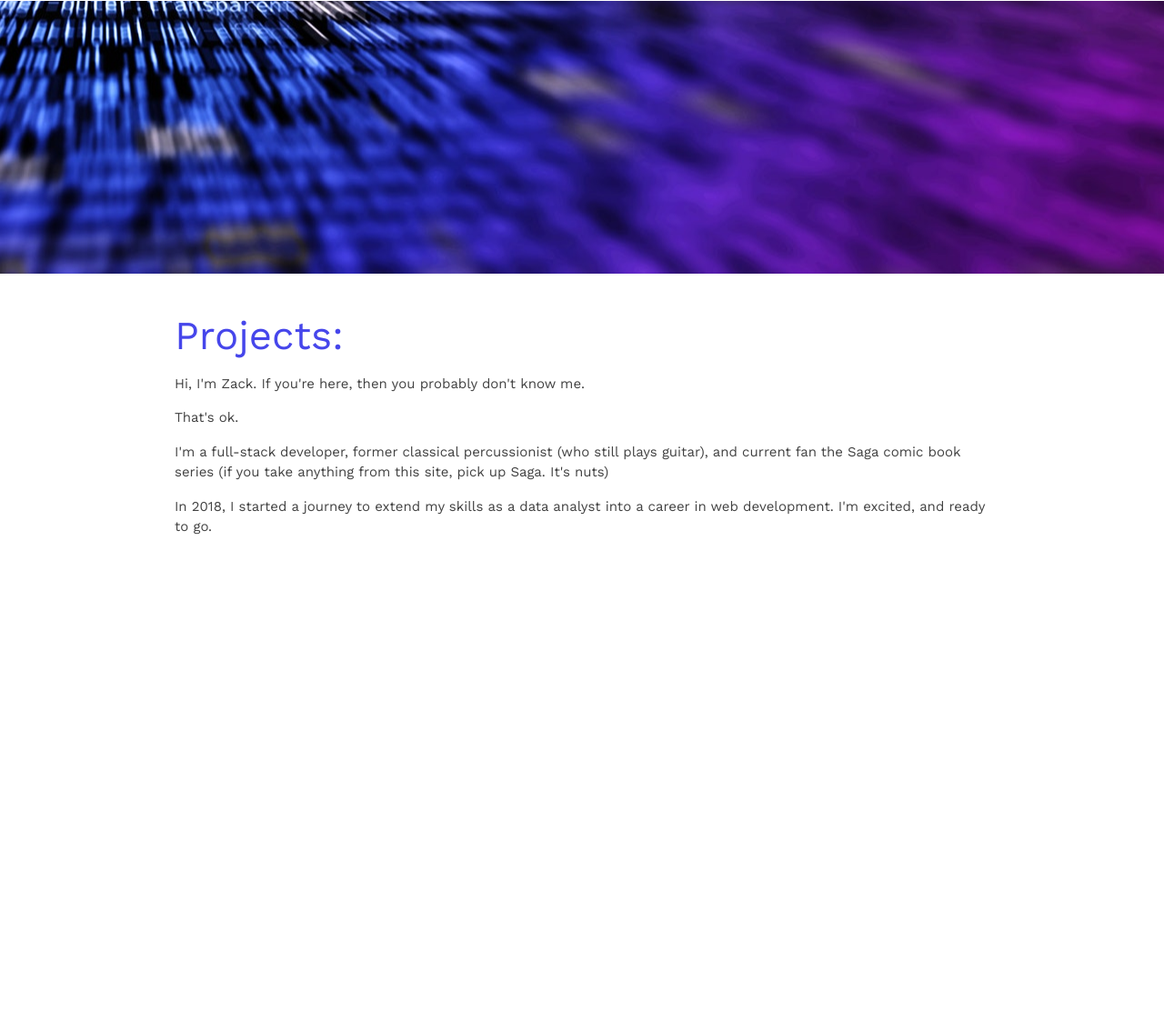
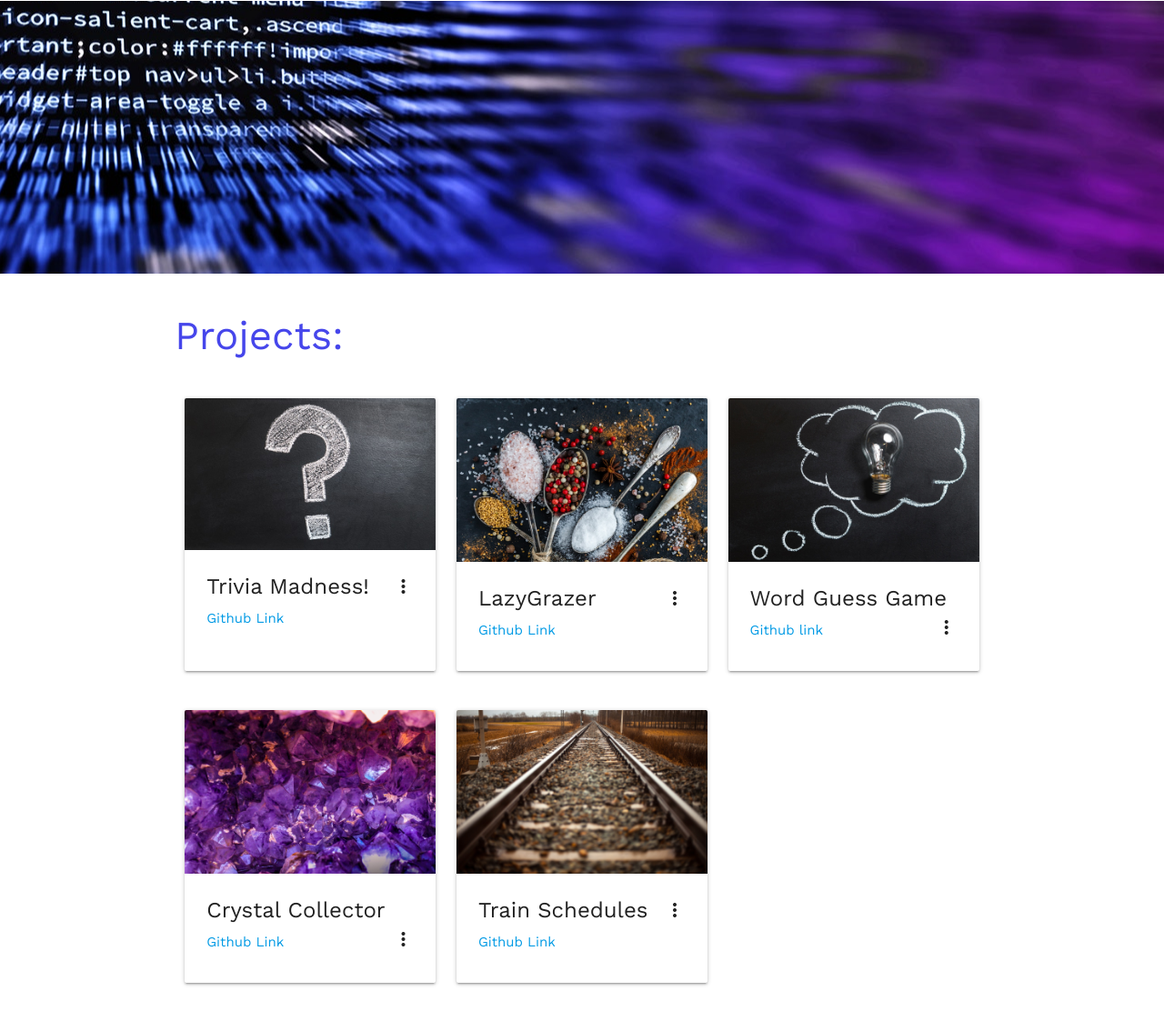
Before and after one commit to zgermain/ZMG_Portfolio, a plain HTML site: page index.html in a window 1280 px wide. Shown: the part 739-1862 px from the top of the page at 91% size. Before the commit the page ends 1380 px from the top, so only its background shows below. Drawn offline with nearby package versions, Linux system fonts and the light colour scheme; a web font is replaced by a local one.

Commit message:
added responsive projects section at bottom of site

```diff
--- a/assets/css/style.css
+++ b/assets/css/style.css
@@ -18,6 +18,8 @@ nav{
   background-color:  rgba(255, 255, 255, 0.281);
   color: black;
 }
+
+
 
 .btn{
   background-color:rgb(70, 70, 235);
--- a/index.html
+++ b/index.html
@@ -19,10 +19,10 @@
   <nav role="navigation">
     <div class="nav-wrapper container">
       <!-- <a id="logo-container" href="#" class="brand-logo">Logo</a> -->
-      <ul class="left">
+      <ul>
         <li>850.524.2781</li>
       </ul>
-      <ul class="left">
+      <ul>
         <li><a id="email" href="mailto:zack.germain@gmail.com">zack.germain@gmail.com</a></li>
       </ul>
 
@@ -36,7 +36,7 @@
       <div class = "row center">
         <a class="waves-effect waves-light btn" href="https://www.linkedin.com/in/zack-germain/" target="_blank">LinkedIN</a>
         <a class="waves-effect waves-light btn" href="https://github.com/zgermain" target="_blank">GitHub</a>
-        <a class="waves-effect waves-light btn" href="https://www.linkedin.com/in/zack-germain/" target="_blank">Résumé</a>
+        <a class="waves-effect waves-light btn" href="assets/Resume.pdf">Résumé</a>
       </div>
     </div>
   </div>
@@ -57,14 +57,101 @@
     <div class="parallax"><img src="assets/images/pexels-photo-97077.jpeg" alt="Unsplashed background img 2"></div>
 </div>
 
-<div class="section white">
-  <div class="row container">
+<div class="section white container">
+
+  <div class="row ">
     <h3 class="header">Projects:</h3>
-    <p class="grey-text text-darken-3 lighten-3">Hi, I'm Zack. If you're here, then you probably don't know me.</p>
-    <p class="grey-text text-darken-3 lighten-3">That's ok.</p>
-    <p class="grey-text text-darken-3 lighten-3">I'm a full-stack developer, former classical percussionist (who still plays guitar), and current fan the Saga comic book series (if you take anything from this site, pick up Saga. It's nuts)</p>
-    <p class="grey-text text-darken-3 lighten-3">In 2018, I started a journey to extend my skills as a data analyst into a career in web development. I'm excited, and ready to go.</p>
   </div>
+
+  <div class="row">
+
+    <div class = "col m4">
+      <div class="card small">
+          <div class="card-image waves-effect waves-block waves-light">
+            <img class="activator" src="assets/images/question-mark.jpeg">
+          </div>
+          <div class="card-content">
+            <span class="card-title activator grey-text text-darken-4">Trivia Madness!<i class="material-icons right">more_vert</i></span>
+            <p><a href="https://zgermain.github.io/TriviaGame/index.html" target = "blank">Github Link</a></p>
+          </div>
+          <div class="card-reveal">
+            <span class="card-title grey-text text-darken-4">Trivia Madness!<i class="material-icons right">close</i></span>
+            <p>A comic book trivia game with in game music and text to speech</p>
+          </div>
+        </div>
+    </div>
+
+    <div class = "col m4">
+      <div class="card small">
+          <div class="card-image waves-effect waves-block waves-light">
+            <img class="activator" src="assets/images/food.jpeg">
+          </div>
+          <div class="card-content">
+            <span class="card-title activator grey-text text-darken-4">LazyGrazer<i class="material-icons right">more_vert</i></span>
+            <p><a href="https://teampurple-bootcamp2019.github.io/LazyGrazer/">Github Link</a></p>
+          </div>
+          <div class="card-reveal">
+            <span class="card-title grey-text text-darken-4">LazyGrazer<i class="material-icons right">close</i></span>
+            <p>A group project using the Edamam and Youtube APIs that shows recipes and videos based on ingredients you have in your fridge</p>
+          </div>
+      </div>
+    </div>
+
+    <div class = "col m4">
+      <div class="card small">
+          <div class="card-image waves-effect waves-block waves-light">
+            <img class="activator" src="assets/images/idea.jpeg">
+          </div>
+          <div class="card-content">
+            <span class="card-title activator grey-text text-darken-4">Word Guess Game<i class="material-icons right">more_vert</i></span>
+            <p><a href="https://zgermain.github.io/Word_Guess_Game/">Github link</a></p>
+          </div>
+          <div class="card-reveal">
+            <span class="card-title grey-text text-darken-4">Word Guess Game<i class="material-icons right">close</i></span>
+            <p>It's hangman, but without the gore of hangman.</p>
+          </div>
+        </div>
+    </div>
+
+  </div>
+
+  <div class="row">
+
+      <div class = "col m4">
+        <div class="card small">
+            <div class="card-image waves-effect waves-block waves-light">
+              <img class="activator" src="assets/images/crystals.jpeg">
+            </div>
+            <div class="card-content">
+              <span class="card-title activator grey-text text-darken-4">Crystal Collector<i class="material-icons right">more_vert</i></span>
+              <p><a href="https://zgermain.github.io/unit-4-game/" target = "blank">Github Link</a></p>
+            </div>
+            <div class="card-reveal">
+              <span class="card-title grey-text text-darken-4">Crystal Collector<i class="material-icons right">close</i></span>
+              <p>Collect the right amount of crystals to win!</p>
+            </div>
+          </div>
+      </div>
+
+      <div class = "col m4">
+        <div class="card small">
+            <div class="card-image waves-effect waves-block waves-light">
+              <img class="activator" src="assets/images/rails-train-path-straight.jpg">
+            </div>
+            <div class="card-content">
+              <span class="card-title activator grey-text text-darken-4">Train Schedules<i class="material-icons right">more_vert</i></span>
+              <p><a href="https://zgermain.github.io/Train_Prediction/">Github Link</a></p>
+            </div>
+            <div class="card-reveal">
+              <span class="card-title grey-text text-darken-4">Train Schedules<i class="material-icons right">close</i></span>
+              <p>A proof of concept site using google firebase and moment.js to show train schedules</p>
+            </div>
+        </div>
+      </div>
+
+
+    </div>
+
 </div>
 
   <script type="text/javascript" src="https://cdnjs.cloudflare.com/ajax/libs/jquery/3.2.1/jquery.min.js"></script>
```
Also changed, not shown: assets/images/crystals.jpeg (added), assets/images/eggdraw.png (added), assets/images/food.jpeg (added), assets/images/idea.jpeg (added), assets/images/question-mark.jpeg (added), assets/images/rails-train-path-straight.jpg (added), 1 other file.
